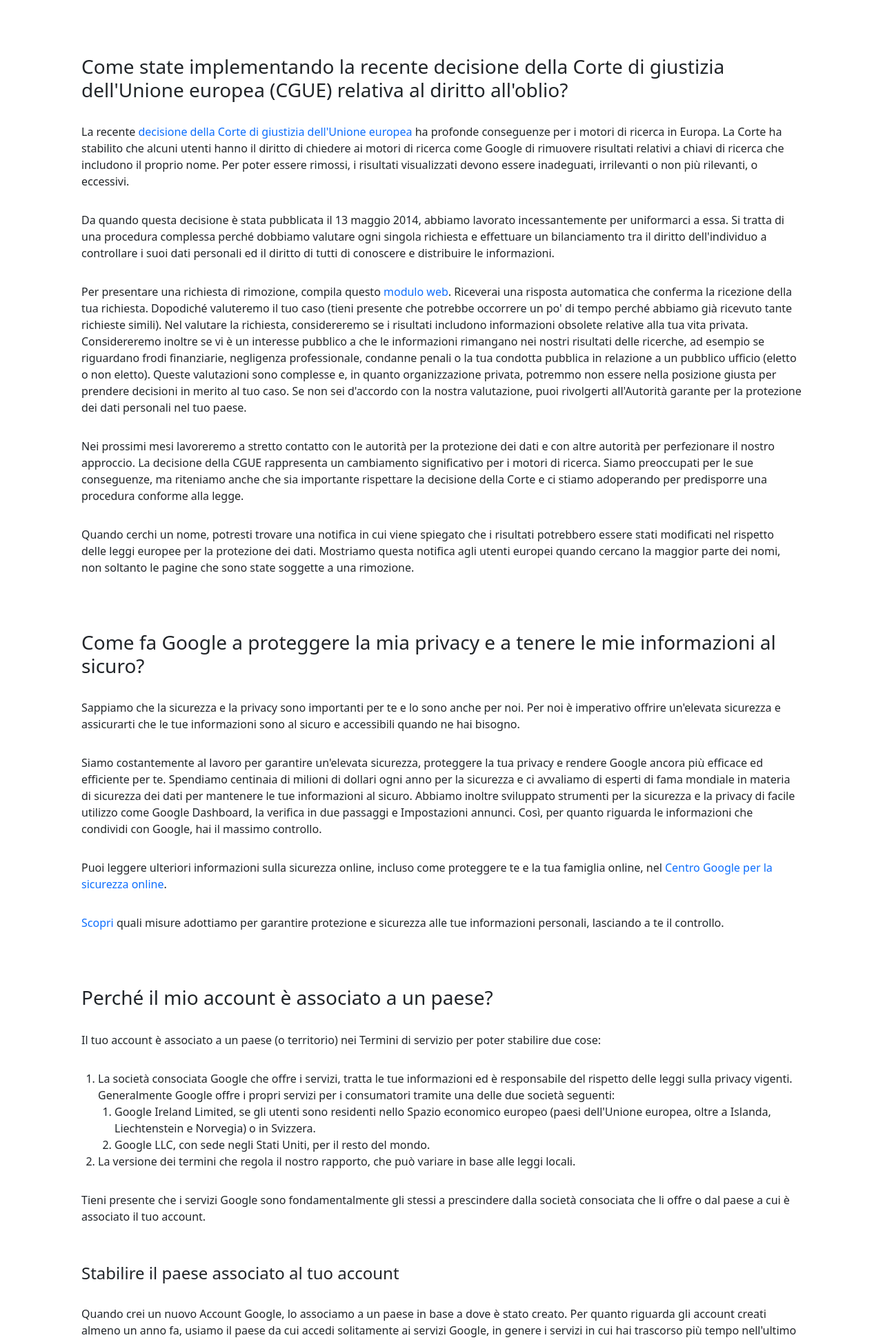
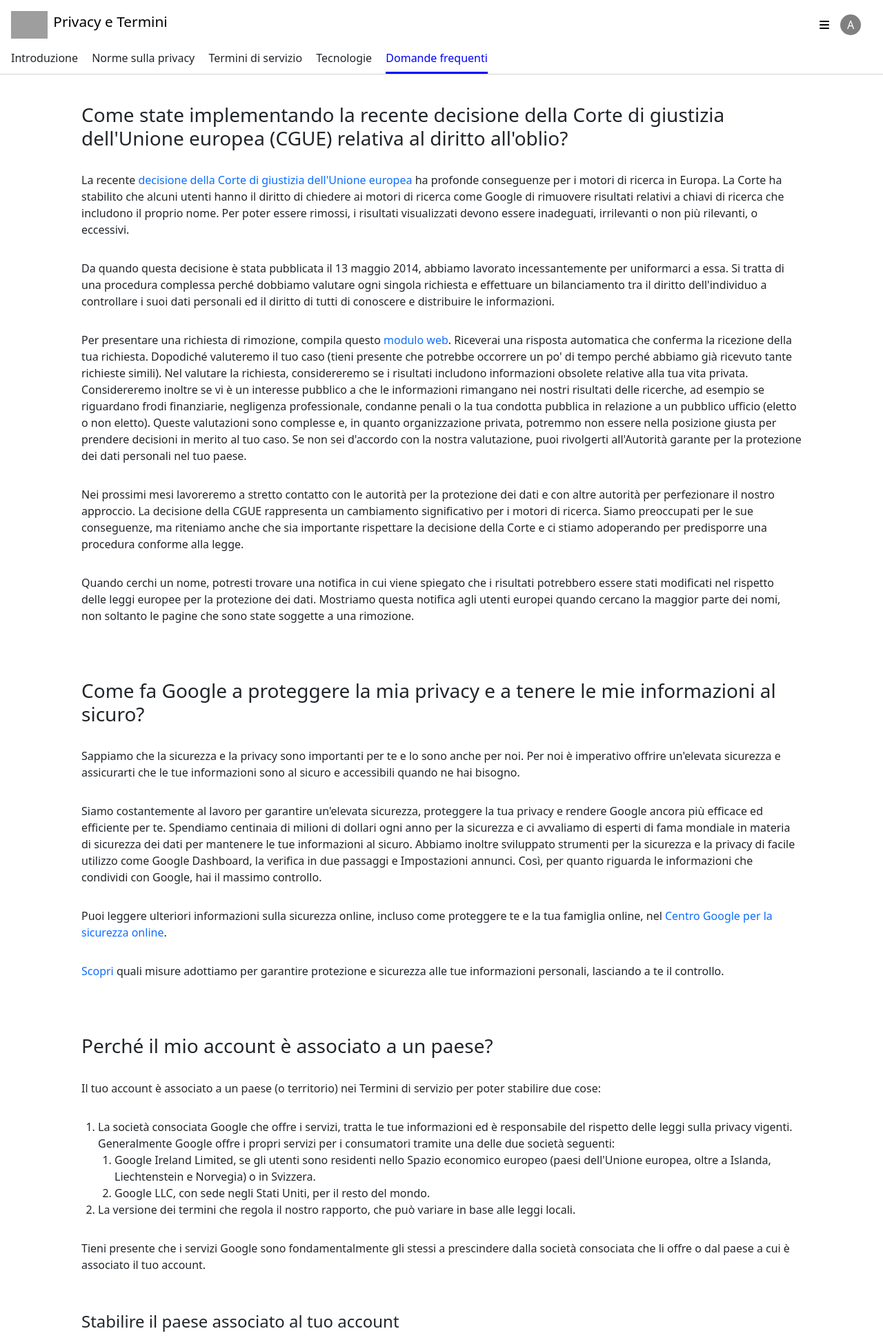
Before and after one commit to SirAlyon/php-google-faq, a PHP site: page / in a window 1280 px wide. Shown: the top 1943 px of the page at 69% size. Run offline with PHP 8.4, Linux system fonts and the light colour scheme; some libraries are stand-ins or nearby versions; grey boxes are pictures that could not be loaded.

Commit message:
add header

```diff
--- a/index.php
+++ b/index.php
@@ -64,10 +64,32 @@ $FAQs = [
     <meta http-equiv="X-UA-Compatible" content="IE=edge">
     <meta name="viewport" content="width=device-width, initial-scale=1.0">
     <link rel="stylesheet" href="https://cdn.jsdelivr.net/npm/bootstrap@5.1.3/dist/css/bootstrap.min.css">
+    <link rel="stylesheet" href="https://cdnjs.cloudflare.com/ajax/libs/font-awesome/6.1.1/css/all.min.css">
     <title>Document</title>
 </head>
 
 <body class="">
+    <header>
+        <div class="top_head">
+            <div class="logo">
+                <img src="https://upload.wikimedia.org/wikipedia/commons/thumb/8/8d/Google_logo_%282010-2013%29.svg/1280px-Google_logo_%282010-2013%29.svg.png" alt="">
+                <span class="logo_text">Privacy e Termini</span>
+            </div>
+            <div class="profile">
+
+                <i class="fa-solid fa-bars"></i>
+                <span class="user_profile">A</span>
+            </div>
+
+        </div>
+        <div class="bot_head">
+            <span>Introduzione</span>
+            <span>Norme sulla privacy</span>
+            <span>Termini di servizio</span>
+            <span>Tecnologie</span>
+            <span class="active">Domande frequenti</span>
+        </div>
+    </header>
     <div class="container px-5">
         <?php foreach ($FAQs as $key => $FAQ) : ?>
             <h3><?= $FAQ['question'] ?></h3>
@@ -75,14 +97,78 @@ $FAQs = [
         <?php endforeach; ?>
         <hr>
     </div>
+    <footer>
 
+    </footer>
 </body>
 
 </html>
 
 
 <style lang="scss">
+    header{
+        padding: 1rem 1rem 0 1rem;
+        border-bottom: 1px solid lightgray;
+        height: 108px;
+        width: 100%;
+        position: fixed;
+        top: 0;
+        left: 0;
+        z-index: 50;
+        background-color: white;
+    }
+    .top_head{
+        display: flex;
+        justify-content: space-between;
+        align-items: center;
+    }
+    img{
+        max-width: 100%;
+    }
+    .logo{
+        display: flex;
+        /* align-items: center; */
+    }
+    .logo>img{
+        height: 40px;
+    }
+    .logo_text{
+        color: black;
+        font-size: 1.3rem;
+        margin-left: 0.5rem;
+        align-self: flex-start;
+    }
+    .profile{
+        color: black;
+        display: flex;
+        justify-content: center;
+        align-items: center;
+    }
+    .user_profile{
+        width: 30px;
+        aspect-ratio: 1 / 1;
+        border-radius: 50%;
+        display: flex;
+        align-items: center;
+        justify-content: center;
+        background-color: gray;
+        color: white;
+        margin: 0 1rem;
+    }
+    .bot_head{
+        padding-top: 1rem;
+    }
 
+    .bot_head>span{
+        margin-right: 1rem;
+        display: inline-block;
+        height: 100%;
+        padding-bottom: 0.5rem;
+    }
+
+    .container{
+        margin-top: 150px;
+    }
     ol{
         padding-left: 1.5rem!important;
     }
@@ -98,4 +184,9 @@ $FAQs = [
     a{
         text-decoration: none;
     }
+
+    .active{
+        color: blue;
+        border-bottom: 3px solid blue;
+    }
 </style>
```
